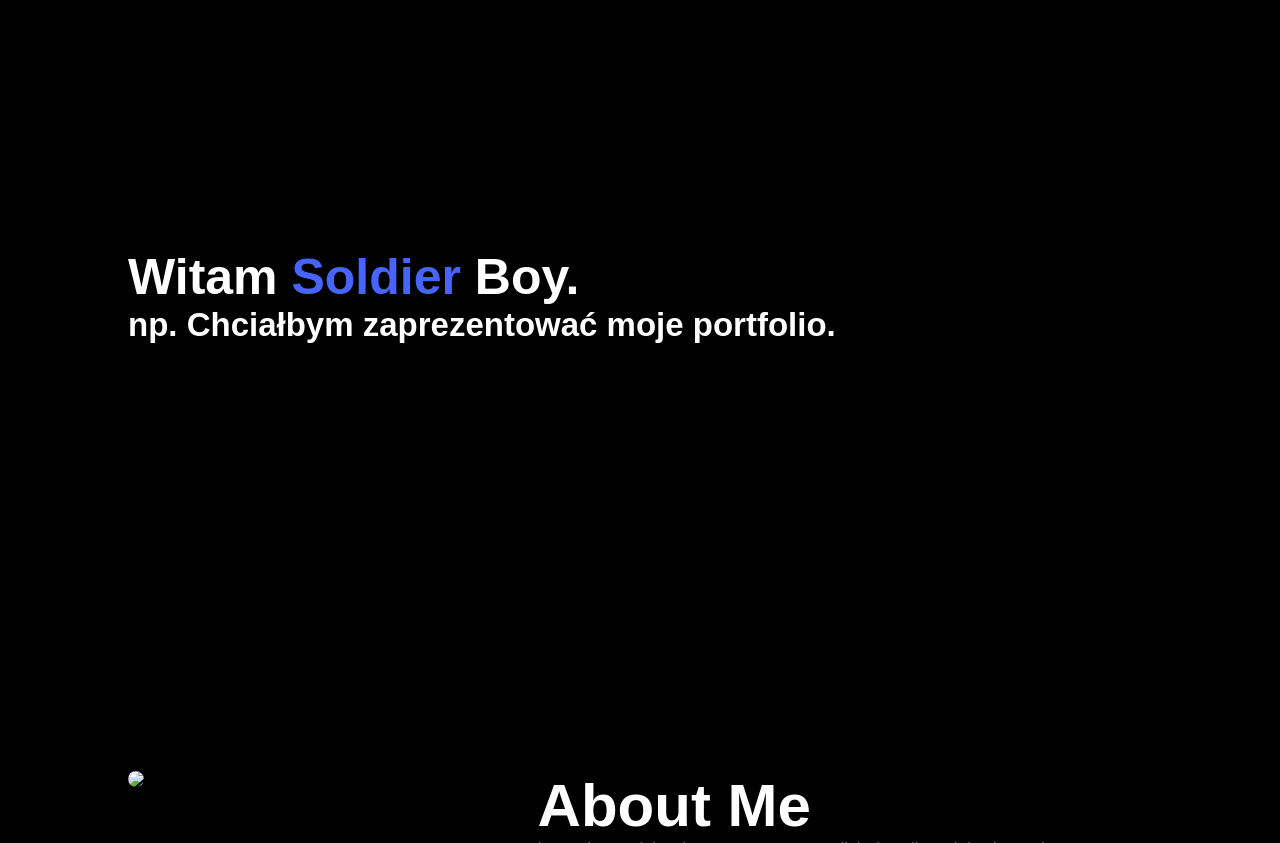
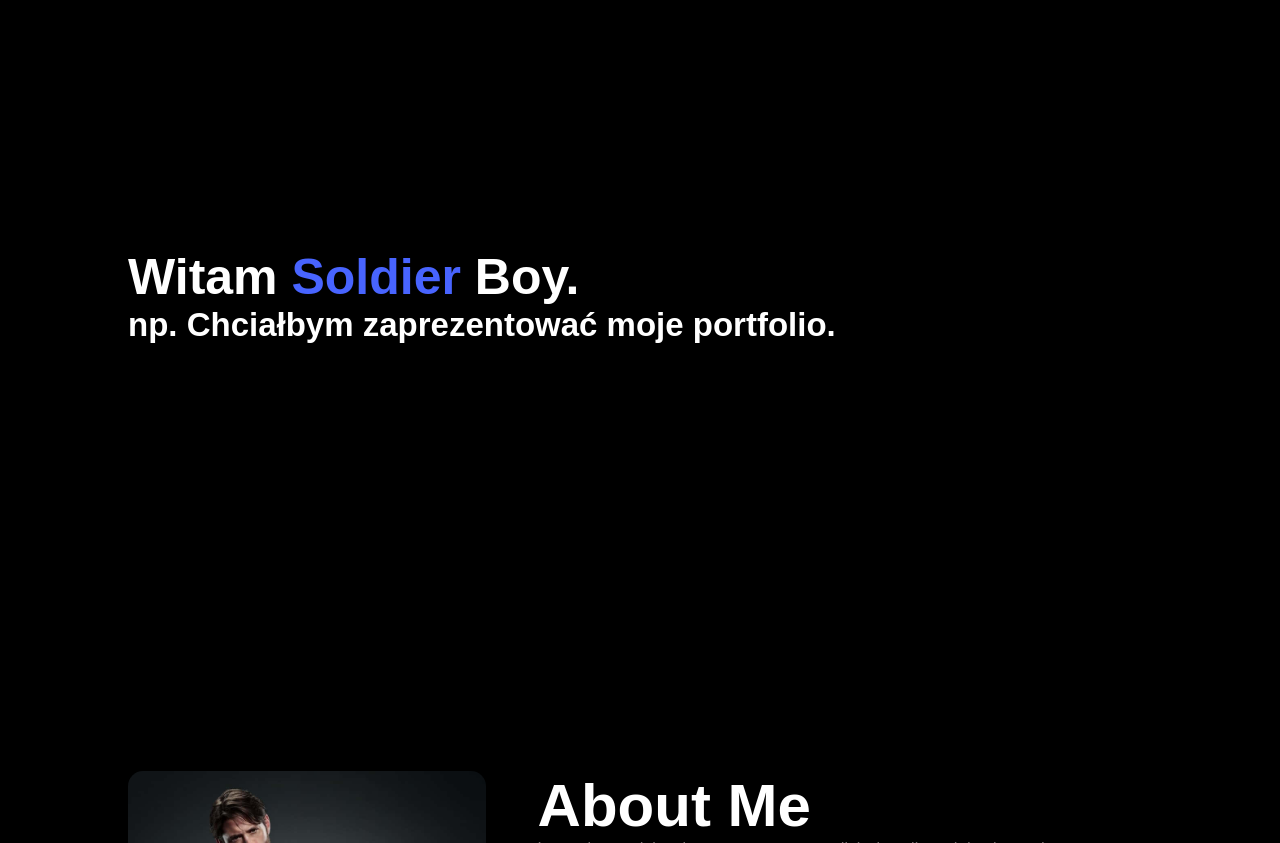
Before and after one commit to OskarGUE/OG_MyWeb, a plain HTML site: page index.html in a window 1280 px wide. Shown: the part 109-952 px from the top of the page. Drawn offline with Linux system fonts and the light colour scheme.

Commit message:
Update index.html

```diff
--- a/index.html
+++ b/index.html
@@ -38,7 +38,7 @@
     <div class="container">
         <div class="row">
             <div class="about-col-1">
-                <img src="images/"><!--miejsce na zdjęcie biznesowe-->
+                <img src="images/prof.jpg"><!--miejsce na zdjęcie biznesowe-->
             </div>
             <div class="about-col-2">
                 <h1 class="sub-title">About Me</h1>
```
